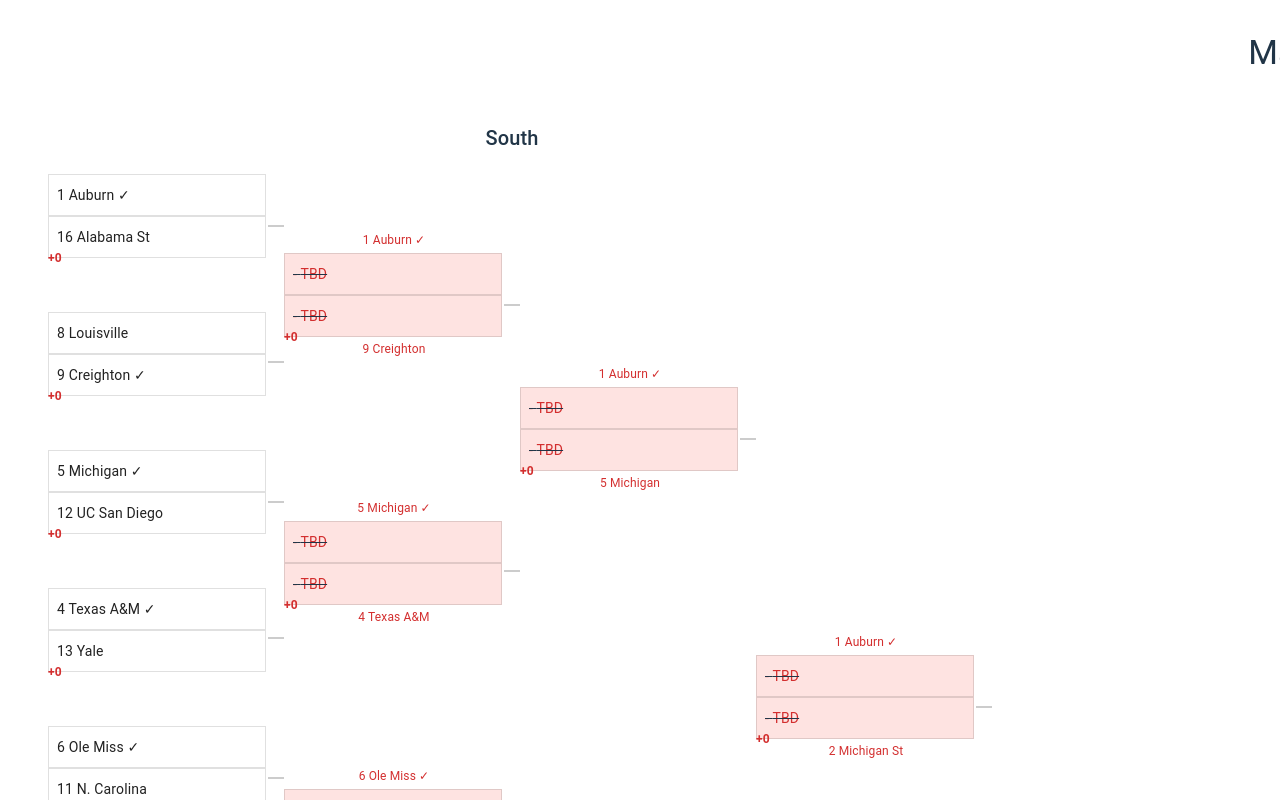
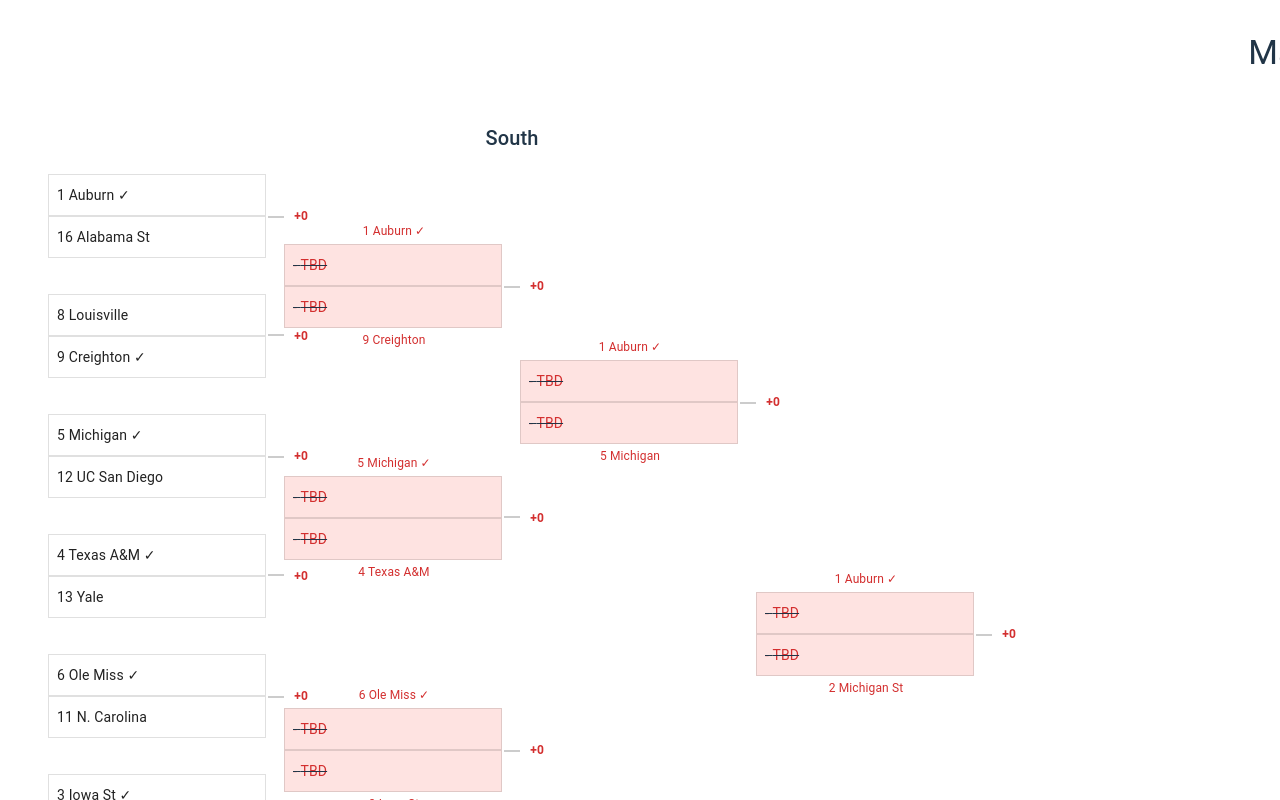
Before and after one commit to Pigankle/UpsetBracket, a React (Vite) app: page / in a window 1280 px wide. Shown: the top 800 px of the page. Built offline with nearby package versions, Linux system fonts and the light colour scheme.

Commit message:
Point positioning

```diff
--- a/src/components/BracketDisplay.tsx
+++ b/src/components/BracketDisplay.tsx
@@ -148,12 +148,14 @@
   fontWeight: "bold",
 }));
 
-const MatchupConnector = styled(Box)({
+const MatchupConnector = styled(Box)<{ gameCode?: string }>(({ gameCode }) => ({
   position: "absolute",
-  right: "-16px",
+  ...(gameCode?.startsWith("E") || gameCode?.startsWith("M")
+    ? { left: "-16px" }
+    : { right: "-16px" }),
   width: "16px",
   borderTop: "2px solid #ccc",
-});
+}));
 
 const Round = styled(Box)({
   display: "flex",
@@ -499,6 +501,7 @@
         />
         {matchup.nextMatchupIndex !== undefined && (
           <MatchupConnector
+            gameCode={matchup.gameCode}
             sx={{
               top: matchup.nextPosition === "top" ? "50%" : undefined,
               bottom: matchup.nextPosition === "bottom" ? "50%" : undefined,
@@ -510,10 +513,12 @@
           <PointsLabel
             sx={{
               color: points === 0 ? "error.main" : "success.main",
-              position: matchup.gameCode.startsWith("E") || matchup.gameCode.startsWith("M") ? "absolute" : "static",
-              left: matchup.gameCode.startsWith("E") || matchup.gameCode.startsWith("M") ? "-40px" : undefined,
+              position: "absolute",
+              ...(matchup.gameCode.startsWith("E") || matchup.gameCode.startsWith("M")
+                ? { left: "-40px" }
+                : { right: "-40px" }),
               top: "50%",
-              transform: matchup.gameCode.startsWith("E") || matchup.gameCode.startsWith("M") ? "translateY(-50%)" : undefined
+              transform: "translateY(-50%)"
             }}
           >
             +{points}
```
